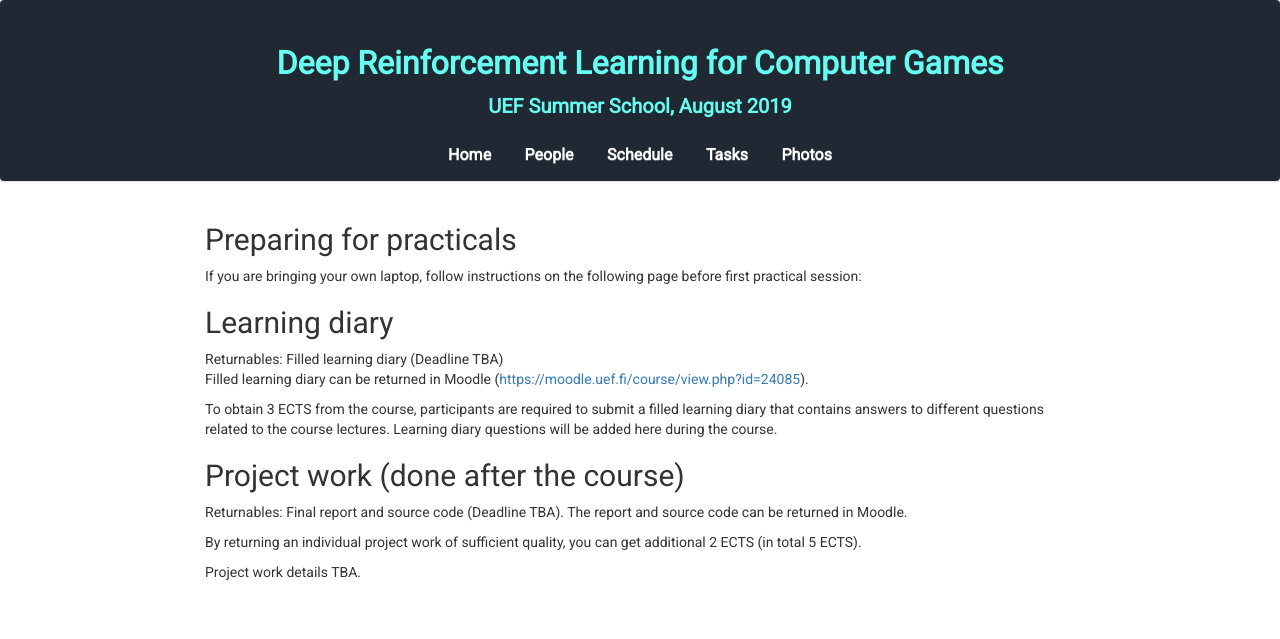
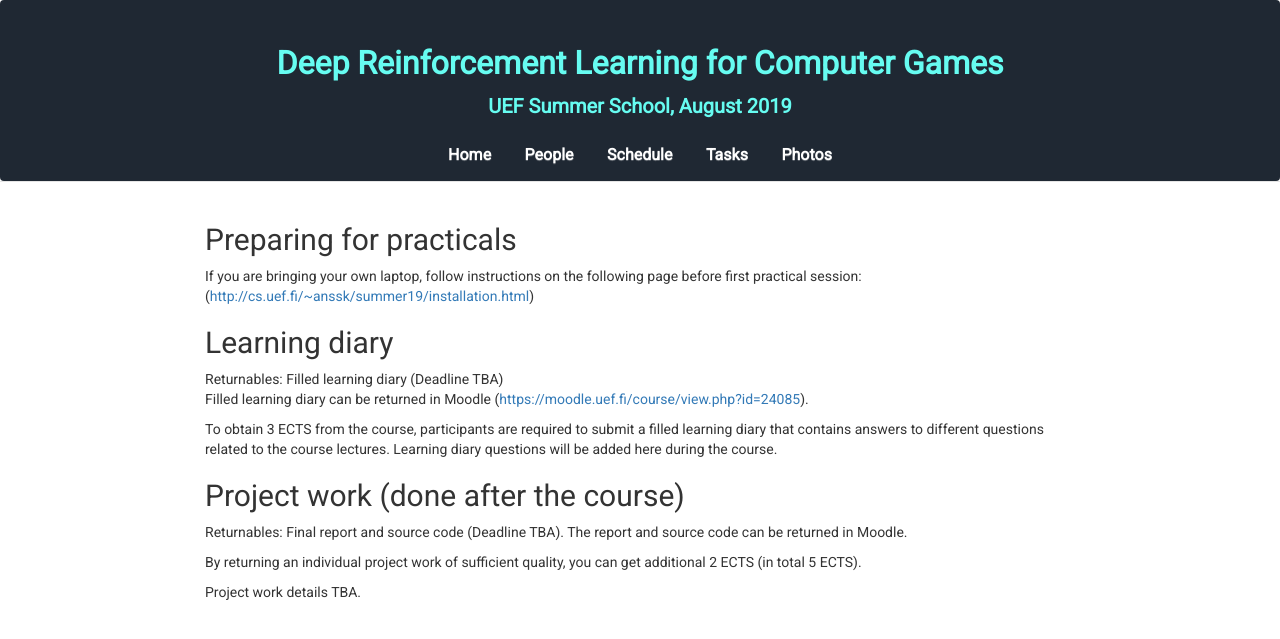
Before and after one commit to abrahamwoubie/summerschool, a Jekyll site: the page built from tasks.md, in a window 1280 px wide. Shown: the top 639 px of the page. Built offline with Jekyll 4.4.1, drawn with Linux system fonts in a browser that asks for light colours; nearby versions of some CDN libraries; part of the change alters nothing that is shown.

Commit message:
Updating

```diff
--- a/tasks.md
+++ b/tasks.md
@@ -4,7 +4,7 @@ title: Tasks | UEF Summer School 2019
 ---
 
 ## Preparing for practicals
-If you are bringing your own laptop, follow instructions on the following page before first practical session:
+If you are bringing your own laptop, follow instructions on the following page before first practical session:  ([http://cs.uef.fi/~anssk/summer19/installation.html]( http://cs.uef.fi/~anssk/summer19/installation.html))
 
 ## Learning diary
 Returnables: Filled learning diary (Deadline TBA) <br>
```
